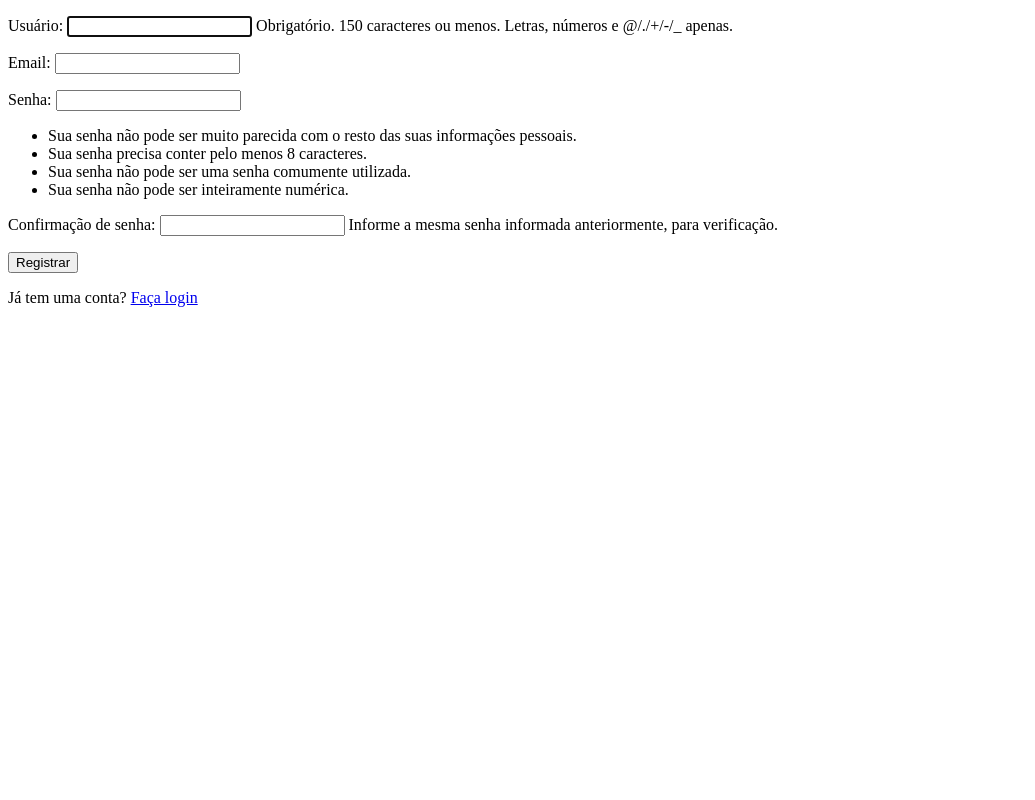
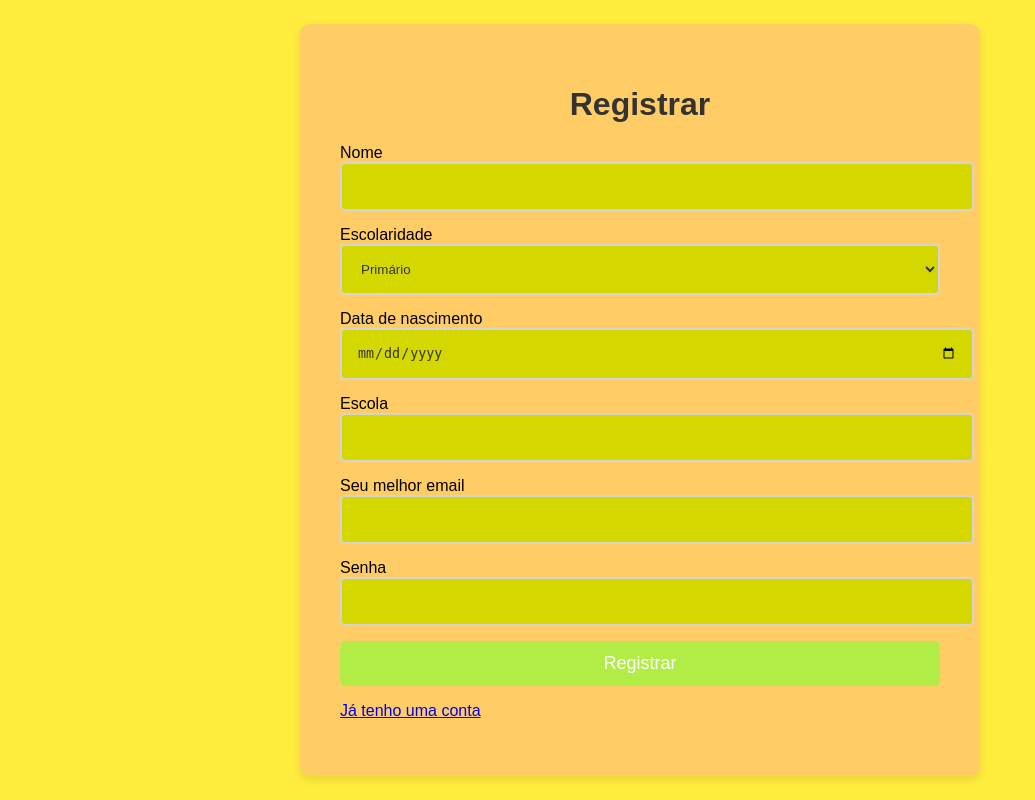
Before and after one commit to GSSachete/easy_task, a Django app: page /registrar/ in a window 1280 px wide. Shown: the whole page, without its empty margins (0-1035 px from the left). Run offline with Django 5.2, Linux system fonts and the light colour scheme.

Commit message:
Front_Register
Feito o front e ajustes de model e novos campos

```diff
--- a/login/forms.py
+++ b/login/forms.py
@@ -1,15 +1,45 @@
 from django import forms
 from django.contrib.auth.models import User
 from django.contrib.auth.forms import UserCreationForm, AuthenticationForm
+from django.forms.widgets import DateInput
+from .models import Usuario  # Substitua YourModel por Usuario
+from django import forms
 
-class RegisterForm(UserCreationForm):
-    email = forms.EmailField()
+class RegisterForm(forms.ModelForm):
+    data_nascimento = forms.DateField(widget=DateInput(attrs={'type': 'date'}))
 
     class Meta:
-        model = User
-        fields = ['username', 'email', 'password1', 'password2']
+        model = Usuario
+        fields = ['nome', 'escolaridade', 'data_nascimento', 'escola', 'email', 'senha']
+
+class RegisterForm(forms.ModelForm):
+    data_nascimento = forms.DateField(widget=DateInput(attrs={'type': 'date'}))
+
+    class Meta:
+        model = Usuario
+        fields = ['nome', 'escolaridade', 'data_nascimento', 'escola', 'email', 'senha']
 
 
 class LoginForm(AuthenticationForm):
     username = forms.CharField(label='Email / Usuario')
     password = forms.CharField(widget=forms.PasswordInput)
+
+class RegisterForm(forms.Form):
+    NIVEIS_ESCOLARIDADE = [
+        ('0', 'Primário'),
+        ('1', 'Ensino Fundamental'),
+        ('2', 'Ensino Médio'),
+        ('3', 'Ensino Técnico'),
+        ('4', 'Ensino Superior'),
+        ('5', 'Pós-graduação'),
+        ('6', 'Mestrado'),
+        ('7', 'Doutorado'),
+    ]
+
+
+    nome = forms.CharField(max_length=100)
+    escolaridade = forms.ChoiceField(choices=NIVEIS_ESCOLARIDADE)
+    data_nascimento = forms.DateField(widget=forms.DateInput(attrs={'type': 'date'}))
+    escola = forms.CharField(max_length=100)
+    email = forms.EmailField()
+    senha = forms.CharField(widget=forms.PasswordInput)
--- a/login/templates/login/register.html
+++ b/login/templates/login/register.html
@@ -1,17 +1,48 @@
+{% load static %}
 <!DOCTYPE html>
 <html lang="pt-br">
 <head>
     <meta charset="UTF-8">
     <meta name="viewport" content="width=device-width, initial-scale=1.0">
-    <title>Register</title>
+    <title>Registrar - BZZ TASK</title>
+    <link rel="stylesheet" href="{% static 'css/register.css' %}">
 </head>
 <body>
-    <form method="post">
-        {% csrf_token %}
-        {{ form.as_p }}
-        <button type="submit">Registrar</button>
-    </form>
-    <p>Já tem uma conta? <a href="{% url 'login' %}">Faça login</a></p>
+    <div class="register-container">
+        <div class="register-box">
+            <h1>Registrar</h1>
+            <form method="post">
+                {% csrf_token %}
+                <div class="input-container">
+                    <label for="nome">Nome</label>
+                    {{ form.nome }}
+                </div>
+                <div class="input-container">
+                    <label for="escolaridade">Escolaridade</label>
+                    {{ form.escolaridade }}
+                </div>
+                <div class="input-container">
+                    <label for="data_nascimento">Data de nascimento</label>
+                    {{ form.data_nascimento }}
+                </div>
+                <div class="input-container">
+                    <label for="escola">Escola</label>
+                    {{ form.escola }}
+                </div>
+                <div class="input-container">
+                    <label for="email">Seu melhor email</label>
+                    {{ form.email }}
+                </div>
+                <div class="input-container">
+                    <label for="senha">Senha</label>
+                    {{ form.senha }}
+                </div>
+                <div class="button-container">
+                    <button type="submit">Registrar</button>
+                </div>
+            </form>
+
+            <p><a href="{% url 'login' %}">Já tenho uma conta</a></p>
 
 </body>
 </html>
--- /dev/null
+++ b/static/css/register.css
@@ -0,0 +1,64 @@
+body {
+    background-color: #FFEC3D;
+    font-family: Arial, sans-serif;
+    margin: 0;
+    padding: 0;
+    height: 100vh; /* Garante que a altura da tela seja total */
+    display: flex;
+    justify-content: center; /* Centraliza horizontalmente */
+    align-items: center; /* Centraliza verticalmente */
+}
+
+.register-container {
+    display: flex;
+    justify-content: center;
+    align-items: center;
+    width: 100%; /* Garante que ocupe toda a largura */
+    height: 100%; /* Garante que ocupe toda a altura */
+}
+
+.register-box {
+    background-color: #ffcc66;
+    padding: 40px;
+    border-radius: 10px;
+    box-shadow: 0 4px 8px rgba(0, 0, 0, 0.1);
+    max-width: 600px; /* Aumenta o tamanho da caixa */
+    width: 100%;
+}
+
+h1, h2 {
+    text-align: center;
+    color: #333;
+}
+
+input, select {
+    width: 100%;
+    padding: 15px;
+    margin-bottom: 15px;
+    border-radius: 5px;
+    border: 2px solid #d4d4d4;
+    background-color: #D4D800; /* Cor de fundo dos inputs */
+    color: #333;
+}
+
+button {
+    background-color: #b2ec47;
+    border: none;
+    padding: 12px 20px;
+    color: white;
+    font-size: 18px; /* Aumenta o tamanho do texto do botão */
+    border-radius: 5px;
+    cursor: pointer;
+    width: 100%;
+}
+
+button:hover {
+    background-color: #8cc63f;
+}
+
+.datepicker {
+    background-color: #D4D800;
+    border: 2px solid #d4d4d4;
+    padding: 10px;
+    border-radius: 5px;
+}
```
Also changed, not shown: login/models.py (+10 -1 lines), notes.txt (+7 -0 lines), login/migrations/0001_initial.py (added).
